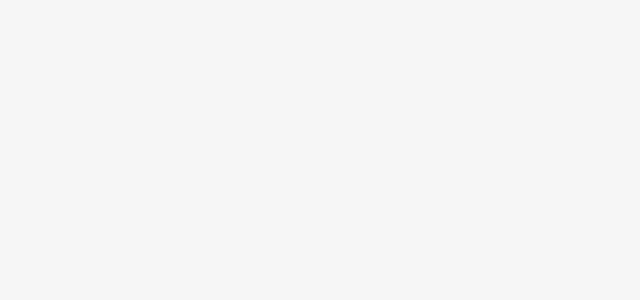
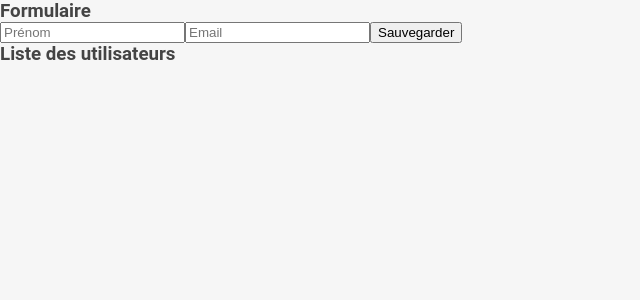
Before and after one commit to dymafr/vue-c12l2, a Vue app: page / in a window 1280 px wide. Shown: the top 300 px of the page, without its empty margins (0-640 px from the left). Built offline with nearby package versions, Linux system fonts and the light colour scheme.

Commit message:
1 file modified

```diff
--- a/src/App.vue
+++ b/src/App.vue
@@ -1,4 +1,18 @@
-<template></template>
+<template>
+  <div class="container">
+    <div>
+      <h3>Formulaire</h3>
+      <form>
+        <input type="text" placeholder="Prénom" />
+        <input type="text" placeholder="Email" />
+        <button>Sauvegarder</button>
+      </form>
+    </div>
+    <div>
+      <h3>Liste des utilisateurs</h3>
+    </div>
+  </div>
+</template>
 
 <script setup lang="ts"></script>
 
```
